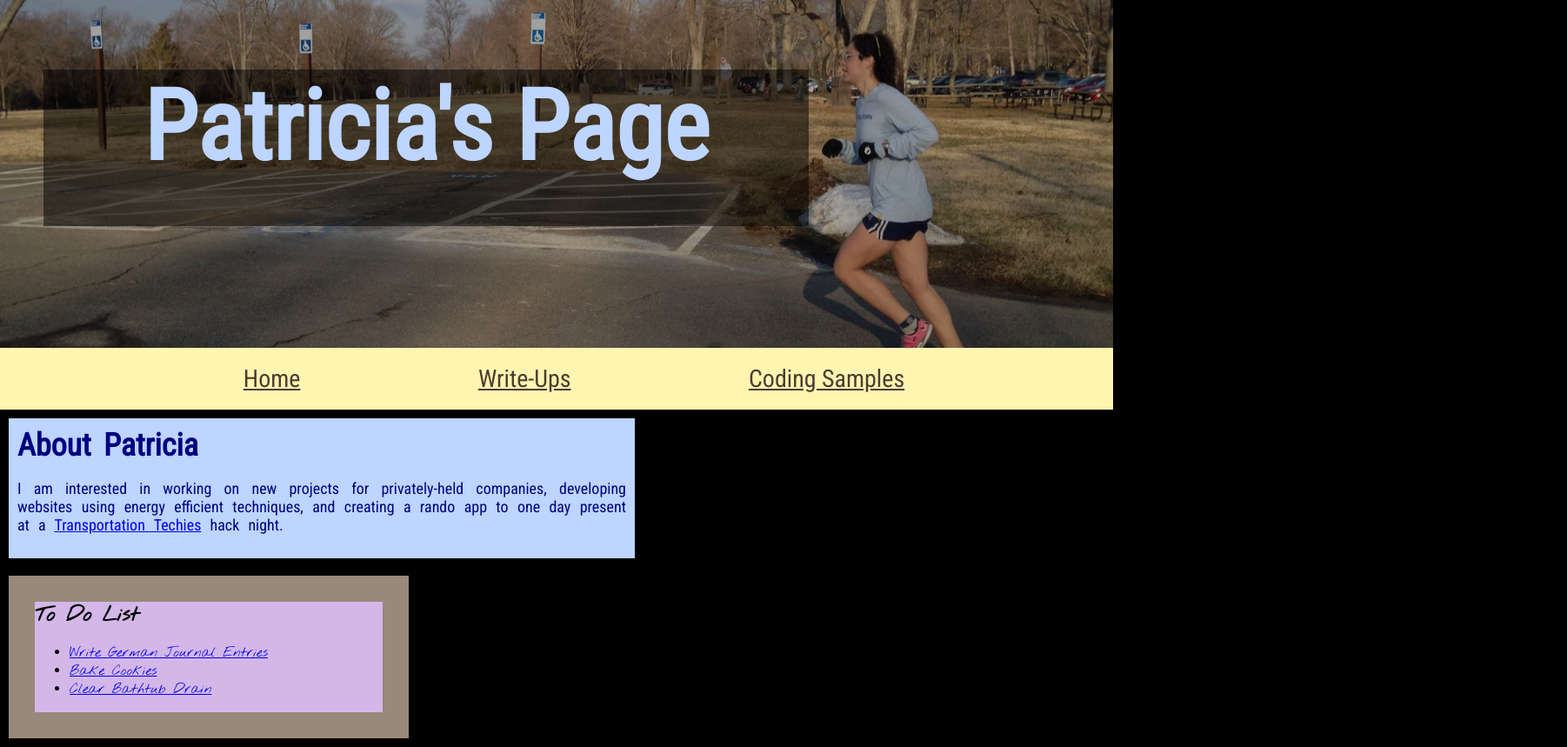
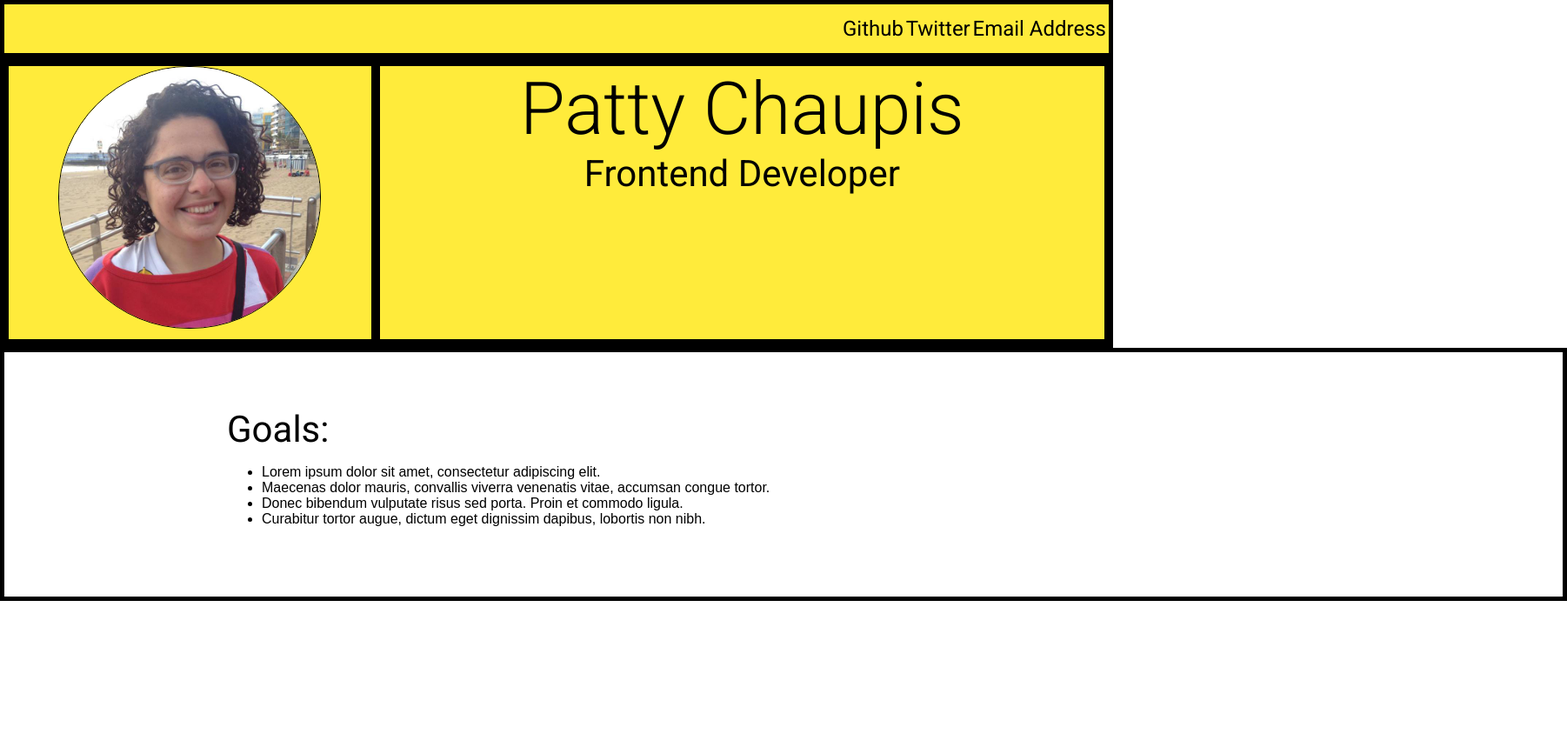
Before and after one commit to holdthebeach/personal-website, a plain HTML site: page index.html in a window 1280 px wide. Shown: the whole page at 87% size, 1802 px wide, since content can reach past the window. After the commit the page ends 800 px from the top, so only its background shows below. Drawn offline with Linux system fonts and the light colour scheme.

Commit message:
deleted page links, to-do list, standardized fonts, added flexbox grid to header and nav bar

```diff
--- a/index.html
+++ b/index.html
@@ -4,29 +4,40 @@
 	<meta charset="utf-8">
     <link href="/normalize.css" rel="stylesheet">
 	<link rel="stylesheet" href="style.css">
-    <title>Patty's Portfolio</title>
+    <title>Patty Chaupis | Frontend Developer</title>
     <link href='http://fonts.googleapis.com/css?family=Nothing+You+Could+Do' rel='stylesheet' type='text/css'>
-    <link href='http://fonts.googleapis.com/css?family=Roboto+Condensed:300italic,400italic,400,300' rel='stylesheet' type='text/css'>
+    <link href='http://fonts.googleapis.com/css?family=Roboto:500,300,400' rel='stylesheet' type='text/css'>
 </head>
 <body>
     <header>
-        <div class="headerText"><h1>Patricia's Page</h1></div>
+        <div class="navBar">
+
+            <nav class="subhead">
+                <ul>
+                    <li>Github</li>
+                    <li>Twitter</li>
+                    <li>Email Address</li>
+                </ul>
+            </nav>
+        </div>
+        <div class="titleSpace">
+            <div id="headshotContainer">
+                <img src="images/headshot_beach.jpg" id="headshot">
+            </div>
+            <div class="headerText" id="title">
+                <h1>Patty Chaupis</h1>
+                <h2>Frontend Developer</h2>
+            </div>
+        </div>
     </header>
-    <nav>
-            <ul>
-            <li><a href="http://www.chaupis.net">Home</a></li>
-            <li><a href="/pages/write_up.html">Write-Ups</a></li>
-            <li><a href="/pages/codingsamples.html">Coding Samples</a></li>
-        </ul>
-    </nav>
-    <div id=intro><h1>About Patricia
-    </h1>
-      <p>I am interested in working on new projects for privately-held companies, developing websites using energy efficient techniques, and creating a rando app to one day present at a <a href="http://www.meetup.com/Transportation-Techies">Transportation Techies</a> hack night.</p></div>
-    <div id="to-do-list"><h2>To Do List</h2>
-    <ul>
-       <li><a href="http://lang-8.com/983252/journals">Write German Journal Entries</a></li>
-        <li><a href="http://zweberfarms.com/oatmeal-almond-cookie-recipe/">Bake Cookies</a></li>
-      <li><a href="http://www.care2.com/greenliving/clearing-clogged-drains.html">Clear Bathtub Drain</a></li>
-       </ul></div>
+
+    <div id="goals"><h2>Goals:</h2>
+        <ul class="goalsList">
+          <li>Lorem ipsum dolor sit amet, consectetur adipiscing elit.</li>
+          <li>Maecenas dolor mauris, convallis viverra venenatis vitae, accumsan congue tortor.</li>
+          <li>Donec bibendum vulputate risus sed porta. Proin et commodo ligula.</li>
+          <li>Curabitur tortor augue, dictum eget dignissim dapibus, lobortis non nibh.</li>
+        </ul></div>
+
   </body>
 </html>
--- a/style.css
+++ b/style.css
@@ -1,114 +1,151 @@
+body{
+background-color: #FFFFFF;
+padding: 0px;
+}
+
+/* Palette - Primary: Yellow 500 (#FFEB3B), 100 (#FFF9C4), 600 (#FDD835) Accent: Deep Orange A400 (#FF3D00), Back-ups A200 (#FF6E40) and A700 (#DD2C00)*/
+
+/* BEGIN TYPOGRAPHY FORMATTING
+
+*--font-size and weight based on material design with h1-4 replacing display 4-1, all other class titles remain the same as in MD
+
+*/
+
+h1{
+margin: 0px;
+font-size: 84px;
+font-family: 'Roboto', sans-serif;
+font-weight: 300;
+}
+
+h2{
+margin: 0px;
+font-size: 42px;
+font-family: 'Roboto', sans-serif;
+font-weight: 400;
+}
+
+h3{
+font-size: 34px;
+font-family: 'Roboto', sans-serif;
+font-weight: 400;
+}
+
+h4{
+font-size: 26px;
+font-family: 'Roboto', sans-serif;
+font-weight: 400;
+}
+
+.headline{
+font-size: 18px;
+font-family: 'Roboto', sans-serif;
+font-weight: 400;
+}
+
+.title{
+font-size: 15px;
+font-family: 'Roboto', sans-serif;
+font-weight: 500;
+}
+
+.subhead{
+font-size: 11px;
+font-family: 'Roboto', sans-serif;
+font-weight: 400;
+}
+
+
+.body2{
+font-size: 10px;
+font-family: 'Roboto', sans-serif;
+font-weight: 500;
+}
+
+.body1{
+font-size: 10px;
+font-family: 'Roboto', sans-serif;
+font-weight: 400;
+}
+
+.caption{
+font-size: 9px;
+font-family: 'Roboto', sans-serif;
+font-weight: 400;
+}
+
+.button{
+font-size: 9px;
+text-transform: uppercase;
+font-family: 'Roboto', sans-serif;
+font-weight: 500;
+}
+
+/* -- END TYPOGRAPHY FORMATTING
+
+*/
+
+div{
+border: solid black 5px;
+}
+
 #intro{
 background-color: rgb(189, 213, 255);
-color: navy;
-font-size: 18px;
-font-family: 'Roboto Condensed';
-word-spacing: 6px;
 margin: 10px 10px 10px;
 padding: 10px;
 text-align: justify;
 width: 700px;
 float: left;}
 
-#to-do-list{
-background-color: rgb( 211, 183, 232);
-border-width: 30px;
-border-style: solid;
-border-color: #99897A;
-margin: 10px;
-clear: both;
-width: 400px;
-font-family: 'Nothing You Could Do';
-float: left;}
-
 header{
-height: 270px;
-background-image: url('images/winterracedark.jpg');
-background-size: cover;
-background-position: center;
-padding: 80px 50px 50px;
+height: 400px;
+padding: 0px;
+display: flex;
+flex-direction: column;
+background-color: #FFEB3B;
 }
 
 .headerText{
-width: 880px;
-height: 180px;
-background-color: rgba(0, 0, 0, 0.5);
-color: rgb(189, 213, 255);
-font-family: 'Roboto Condensed';
-font-size: 56px;
 text-align: center;
 }
 
-body{
-background-color: black;
-padding: 0px;
-color: rgb(0, 0, 0)
+.titleSpace{
+display: flex;
+flex-direction: row;
+flex: 3;
 }
 
-h1{
-margin: 0px;
+#headshotContainer{
+flex: 1;
 }
 
-h2{
-margin: 0px;
+#headshot{
+margin: auto;
+display: block;
+border: solid black 1px;
+border-radius: 150px;
+max-height: 300px;
 }
 
-h6{
-margin: 0px;
+#title{
+flex: 2;
+margin: 0px auto 0px;
 }
 
 nav{
-background-color: rgb( 255, 245, 177);
-text-align: center;
+display: block;
+text-align: right;
 padding: 3px;
+flex: 1;
 }
 
 nav li{
 display: inline;
-font-size: 28px;
-margin: 0px 100px 0px;
+font-size: 24px;
+margin: 0px 0px 0px;
 }
 
-.text{
-width: 600px;
-font-size: 18px;
-margin: 40px auto 10px;
+#goals{
+width: 100%;
+padding: 5% 20% 5%;
 }
-
-nav a{
-color: rgb( 76, 60, 51);
-font-family: 'Roboto Condensed';
-}
-
-#writeUpTexts{
-width: 1024px;
-background-color: rgb( 211, 183, 232);
-margin: 20px auto 20px;
-padding: 10px;
-color: black;
-}
-
-#beachImages{
-margin: 10px auto 0px;
-text-align: center;
-}
-
-#beachImages img{
-display: inline;
-}
-
-.pagesBodyFormat{
-color: rgb(255, 123, 127);
-}
-
-.pagesBodyFormat pre{
-color: rgb(189, 213, 255);
-}
-
-.example{
-margin-top: 30px;
-}
-
-.exampleImage{
-margin: 30px 0px 30px;
-}
```
Also changed, not shown: images/headshot_beach.jpg (added), 3 other files.
